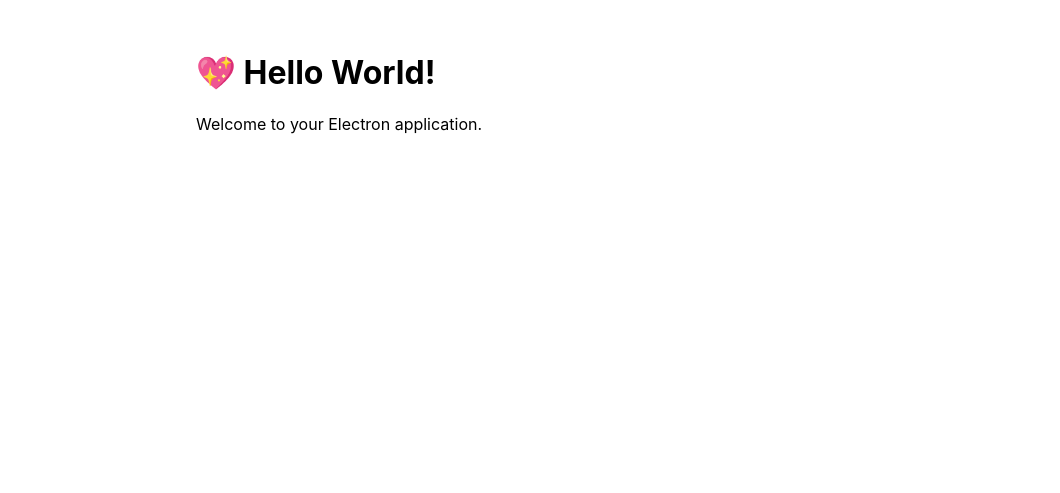
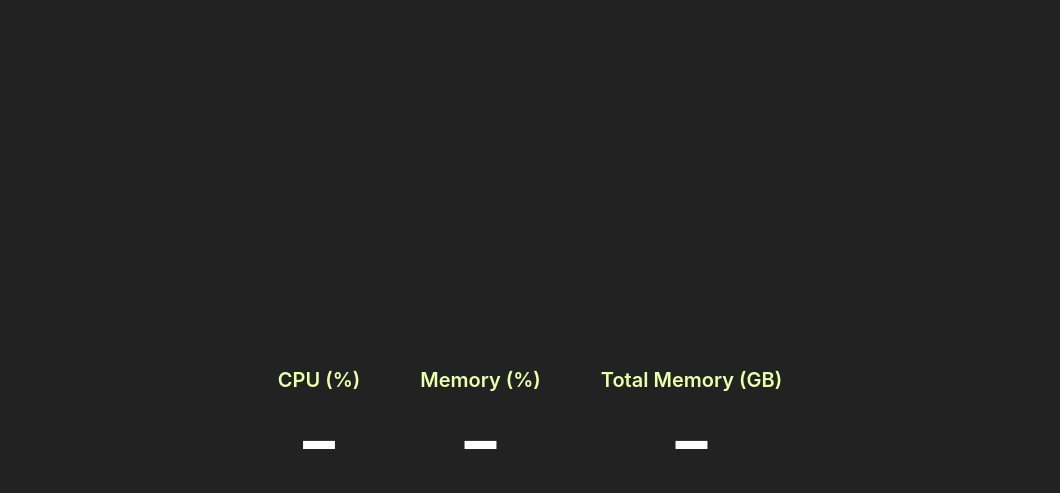
Before and after one commit to dldev3/cpu-monitor-electron, an Electron app: page src/index.html in a window 1000 px wide. Shown: the whole page, 1060 px wide, since content can reach past the window. Drawn offline with Linux system fonts and the light colour scheme; no server answers.

Commit message:
finished

```diff
--- a/package.json
+++ b/package.json
@@ -45,7 +45,8 @@
     }
   },
   "dependencies": {
-    "electron-squirrel-startup": "^1.0.0"
+    "electron-squirrel-startup": "^1.0.0",
+    "os-utils": "0.0.14"
   },
   "devDependencies": {
     "@electron-forge/cli": "^6.0.0-beta.54",
--- a/src/index.css
+++ b/src/index.css
@@ -1,6 +1,35 @@
+html {
+  width: 100%;
+  height: 100vh;
+}
+
 body {
-  font-family: -apple-system, BlinkMacSystemFont, "Segoe UI", Roboto, Helvetica, Arial, sans-serif;
+  font-family: -apple-system, BlinkMacSystemFont, "Segoe UI", Roboto, Helvetica,
+    Arial, sans-serif;
   margin: auto;
-  max-width: 38rem;
-  padding: 2rem;
+  width: 100%;
+  height: 100%;
+  padding: 3%;
+  overflow: hidden;
+  background: #222;
+  display: flex;
+  justify-content: center;
+  align-items: center;
+  color: white;
 }
+
+.box {
+  display: flex;
+  justify-content: center;
+  align-items: center;
+  flex-direction: column;
+  font-size: 100px;
+  line-height: 1;
+  padding: 0 30px 0 30px;
+}
+
+.label {
+  font-size: 20px;
+  font-weight: 600;
+  color: #efa;
+}
--- a/src/index.html
+++ b/src/index.html
@@ -6,7 +6,43 @@
     <link rel="stylesheet" href="index.css">
   </head>
   <body>
-    <h1>💖 Hello World!</h1>
-    <p>Welcome to your Electron application.</p>
+
+    <div class="box">
+      <span class="label">CPU (%)</span>
+      <span id="cpu">-</span>
+    </div>
+
+    <div class="box">
+      <span class="label">Memory (%)</span>
+      <span id="mem">-</span>
+    </div>
+
+    <div class="box">
+      <span class="label">Total Memory (GB)</span>
+      <span id="tot-mem">-</span>
+    </div>
+
+
+
+    <script>
+      const electron = require('electron');
+      const ipcRenderer = electron.ipcRenderer;
+
+      ipcRenderer.on('cpu', (event,data) => {
+        console.log('cpu % '+ data)
+        document.getElementById('cpu').innerHTML = data.toFixed(2);
+      });
+
+      ipcRenderer.on('mem', (event, data) => {
+        console.log('memory % ' + data);
+        document.getElementById('mem').innerHTML = data.toFixed(2);
+      });
+
+      ipcRenderer.on('tot-mem', (event, data) => {
+        console.log('total memory (GB)' + data);
+        document.getElementById('tot-mem').innerHTML = data.toFixed(2);
+      });
+
+    </script>
   </body>
 </html>
```
Also changed, not shown: src/index.js (+17 -2 lines), 1 other file.
